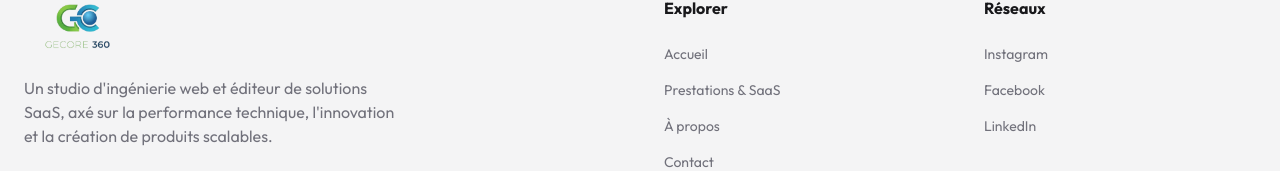
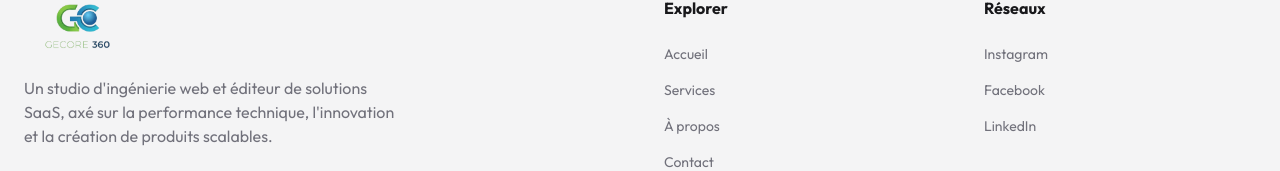
Before and after one commit to Elatifi01/Gecore-Agency, a React (Vite) app: page / in a window 1280 px wide. Shown: the part 6596-6767 px from the top of the page. Built offline with nearby package versions, Linux system fonts and the light colour scheme.

Commit message:
feat: update footer navigation links to use hash routing

```diff
--- a/src/components/Footer.jsx
+++ b/src/components/Footer.jsx
@@ -26,22 +26,22 @@ const Footer = ({ darkMode, toggleDarkMode, isRtl, toggleRtl }) => {
             </h4>
             <ul className="space-y-4 text-zinc-500 dark:text-zinc-400 text-sm">
               <li>
-                <Link to="/" className="hover:text-lime transition">
+                <Link to="/#home" className="hover:text-lime transition">
                   Accueil
                 </Link>
               </li>
               <li>
-                <Link to="/services" className="hover:text-lime transition">
-                  Prestations & SaaS
+                <Link to="/#services" className="hover:text-lime transition">
+                  Services
                 </Link>
               </li>
               <li>
-                <Link to="/about" className="hover:text-lime transition">
+                <Link to="/#about" className="hover:text-lime transition">
                   À propos
                 </Link>
               </li>
               <li>
-                <Link to="/contact" className="hover:text-lime transition">
+                <Link to="/#contact" className="hover:text-lime transition">
                   Contact
                 </Link>
               </li>
```
